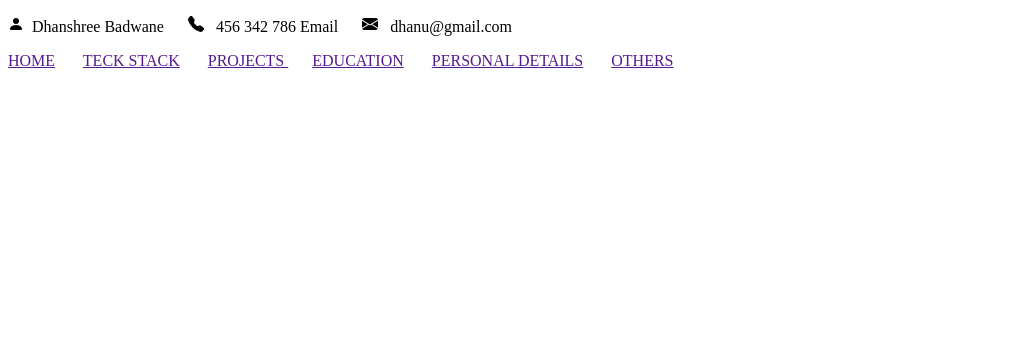
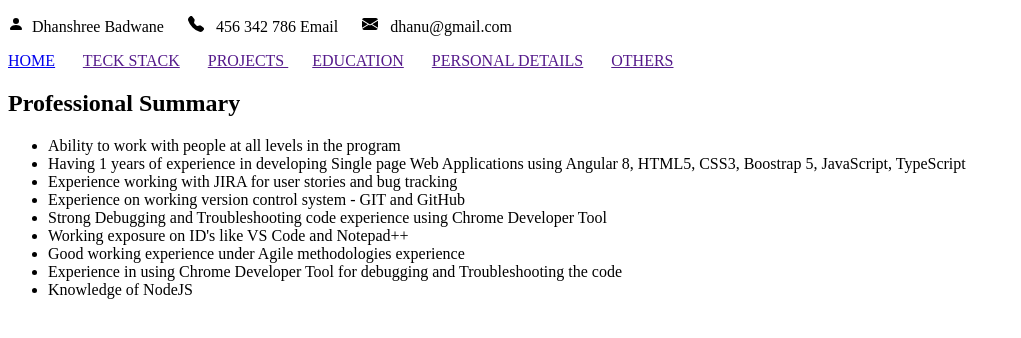
Before and after one commit to BadwaneDhanshree/My-profile, a plain HTML site: page index.html in a window 1280 px wide. Shown: the whole page, without its empty margins (0-1021 px from the left). Drawn offline with Linux system fonts and the light colour scheme.

Commit message:
Design a Home Section
Design a Home Section

```diff
--- a/index.html
+++ b/index.html
@@ -8,25 +8,82 @@
   <body>
     <!-- Header Section -->
     <header>
-        <p> <svg xmlns="http://www.w3.org/2000/svg" width="16" height="16" fill="currentColor" class="bi bi-person-fill" viewBox="0 0 16 16">
-            <path d="M3 14s-1 0-1-1 1-4 6-4 6 3 6 4-1 1-1 1zm5-6a3 3 0 1 0 0-6 3 3 0 0 0 0 6"/>
-          </svg> &nbsp;Dhanshree Badwane &nbsp; &nbsp;  &nbsp;<svg xmlns="http://www.w3.org/2000/svg" width="16" height="16" fill="currentColor" class="bi bi-telephone-fill" viewBox="0 0 16 16">
-            <path fill-rule="evenodd" d="M1.885.511a1.745 1.745 0 0 1 2.61.163L6.29 2.98c.329.423.445.974.315 1.494l-.547 2.19a.68.68 0 0 0 .178.643l2.457 2.457a.68.68 0 0 0 .644.178l2.189-.547a1.75 1.75 0 0 1 1.494.315l2.306 1.794c.829.645.905 1.87.163 2.611l-1.034 1.034c-.74.74-1.846 1.065-2.877.702a18.6 18.6 0 0 1-7.01-4.42 18.6 18.6 0 0 1-4.42-7.009c-.362-1.03-.037-2.137.703-2.877z"/>
-          </svg> &nbsp; 456 342 786 Email &nbsp;  &nbsp;  &nbsp;<svg xmlns="http://www.w3.org/2000/svg" width="16" height="16" fill="currentColor" class="bi bi-envelope-fill" viewBox="0 0 16 16">
-            <path d="M.05 3.555A2 2 0 0 1 2 2h12a2 2 0 0 1 1.95 1.555L8 8.414zM0 4.697v7.104l5.803-3.558zM6.761 8.83l-6.57 4.027A2 2 0 0 0 2 14h12a2 2 0 0 0 1.808-1.144l-6.57-4.027L8 9.586zm3.436-.586L16 11.801V4.697z"/>
-          </svg> &nbsp; dhanu@gmail.com </p>
+      <p>
+        <svg
+          xmlns="http://www.w3.org/2000/svg"
+          width="16"
+          height="16"
+          fill="currentColor"
+          class="bi bi-person-fill"
+          viewBox="0 0 16 16"
+        >
+          <path
+            d="M3 14s-1 0-1-1 1-4 6-4 6 3 6 4-1 1-1 1zm5-6a3 3 0 1 0 0-6 3 3 0 0 0 0 6"
+          />
+        </svg>
+        &nbsp;Dhanshree Badwane &nbsp; &nbsp; &nbsp;<svg
+          xmlns="http://www.w3.org/2000/svg"
+          width="16"
+          height="16"
+          fill="currentColor"
+          class="bi bi-telephone-fill"
+          viewBox="0 0 16 16"
+        >
+          <path
+            fill-rule="evenodd"
+            d="M1.885.511a1.745 1.745 0 0 1 2.61.163L6.29 2.98c.329.423.445.974.315 1.494l-.547 2.19a.68.68 0 0 0 .178.643l2.457 2.457a.68.68 0 0 0 .644.178l2.189-.547a1.75 1.75 0 0 1 1.494.315l2.306 1.794c.829.645.905 1.87.163 2.611l-1.034 1.034c-.74.74-1.846 1.065-2.877.702a18.6 18.6 0 0 1-7.01-4.42 18.6 18.6 0 0 1-4.42-7.009c-.362-1.03-.037-2.137.703-2.877z"
+          />
+        </svg>
+        &nbsp; 456 342 786 Email &nbsp; &nbsp; &nbsp;<svg
+          xmlns="http://www.w3.org/2000/svg"
+          width="16"
+          height="16"
+          fill="currentColor"
+          class="bi bi-envelope-fill"
+          viewBox="0 0 16 16"
+        >
+          <path
+            d="M.05 3.555A2 2 0 0 1 2 2h12a2 2 0 0 1 1.95 1.555L8 8.414zM0 4.697v7.104l5.803-3.558zM6.761 8.83l-6.57 4.027A2 2 0 0 0 2 14h12a2 2 0 0 0 1.808-1.144l-6.57-4.027L8 9.586zm3.436-.586L16 11.801V4.697z"
+          />
+        </svg>
+        &nbsp; dhanu@gmail.com
+      </p>
     </header>
     <!-- Navigation Section -->
     <nav>
-        <a href="">HOME</a> &nbsp; &nbsp;  &nbsp;
-        <a href="">TECK STACK</a> &nbsp; &nbsp;  &nbsp;
-        <a href="">PROJECTS </a> &nbsp; &nbsp;  &nbsp;
-        <a href="">EDUCATION</a> &nbsp; &nbsp;  &nbsp;
-        <a href="">PERSONAL DETAILS</a> &nbsp; &nbsp;  &nbsp;
-        <a href="">OTHERS</a> &nbsp; &nbsp;  &nbsp;
+      <a href="#HOME">HOME</a> &nbsp; &nbsp; &nbsp; <a href="">TECK STACK</a> &nbsp;
+      &nbsp; &nbsp; <a href="">PROJECTS </a> &nbsp; &nbsp; &nbsp;
+      <a href="">EDUCATION</a> &nbsp; &nbsp; &nbsp;
+      <a href="">PERSONAL DETAILS</a> &nbsp; &nbsp; &nbsp;
+      <a href="">OTHERS</a> &nbsp; &nbsp; &nbsp;
     </nav>
     <!--  Main Section -->
-    <section></section>
+    <section>
+      <!-- Home Section -->
+      <section id="home">
+        <h2>Professional Summary</h2>
+        <ul>
+          <li> Ability to work with people at all levels in the program</li>
+
+          <li> Having 1 years of experience in developing Single page Web Applications using Angular 8, HTML5, CSS3, Boostrap 5, JavaScript, TypeScript</li>
+
+          <li> Experience  working with JIRA for user stories and bug tracking</li>
+
+          <li> Experience on working version control system - GIT and GitHub</li>
+
+          <li> Strong Debugging and Troubleshooting code experience using Chrome Developer Tool</li>
+
+          <li> Working exposure on ID's like VS Code and Notepad++</li>
+
+          <li> Good working experience under Agile methodologies experience</li>
+
+          <li> Experience in using Chrome Developer Tool for debugging and Troubleshooting  the code </li>
+
+          <li> Knowledge of NodeJS</li>
+        </ul>
+      </section>
+    </section>
+
     <!-- Footer Section -->
     <footer></footer>
   </body>
```
